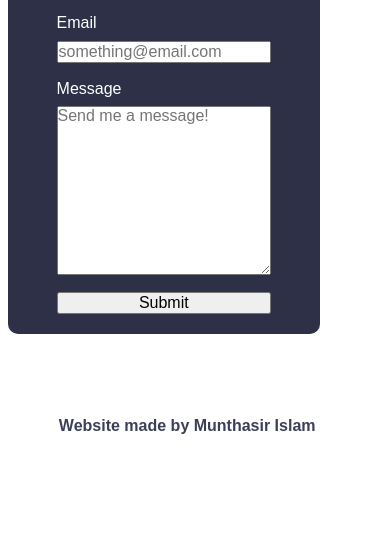
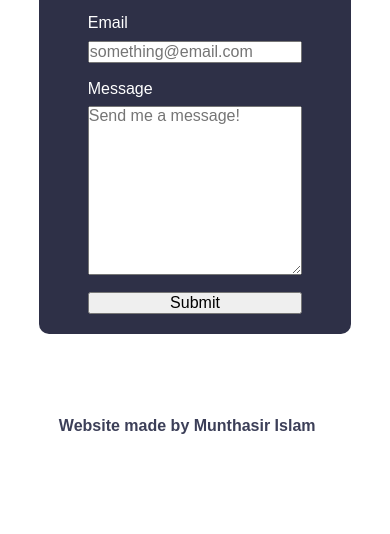
Before and after one commit to munislam/CS601_FinalProject_Islam, a plain HTML site: page contact.html in a window 390 px wide. Shown: the part 310-844 px from the top of the page. Drawn offline with Linux system fonts and the light colour scheme.

Commit message:
contact form style updated

```diff
--- a/assets/css/style.css
+++ b/assets/css/style.css
@@ -493,6 +493,7 @@ footer > h3 {
 
     /* Contact */
     .contact-page-container {
+        padding-left: 8vw;
         height: 69vh;
     }
 
```
